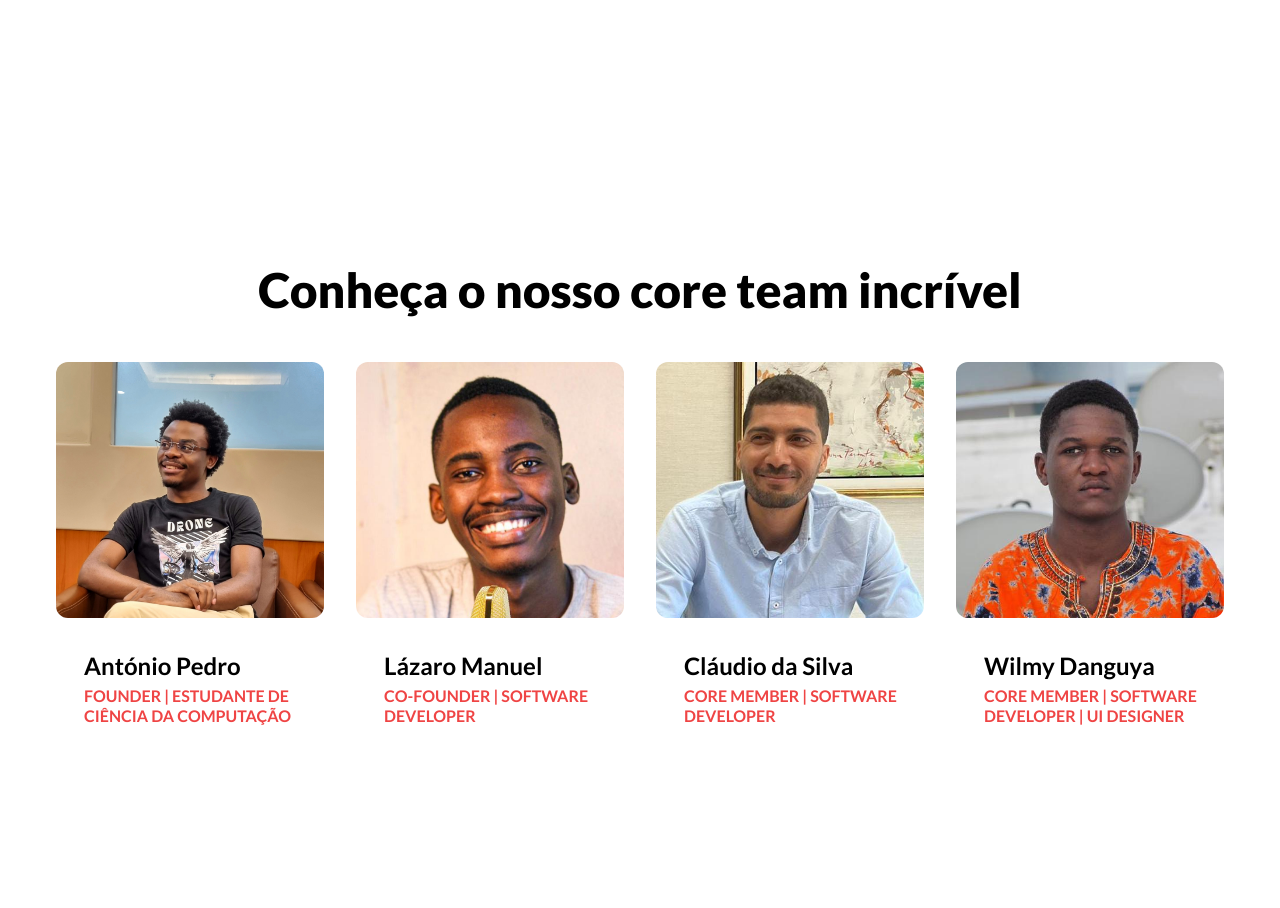
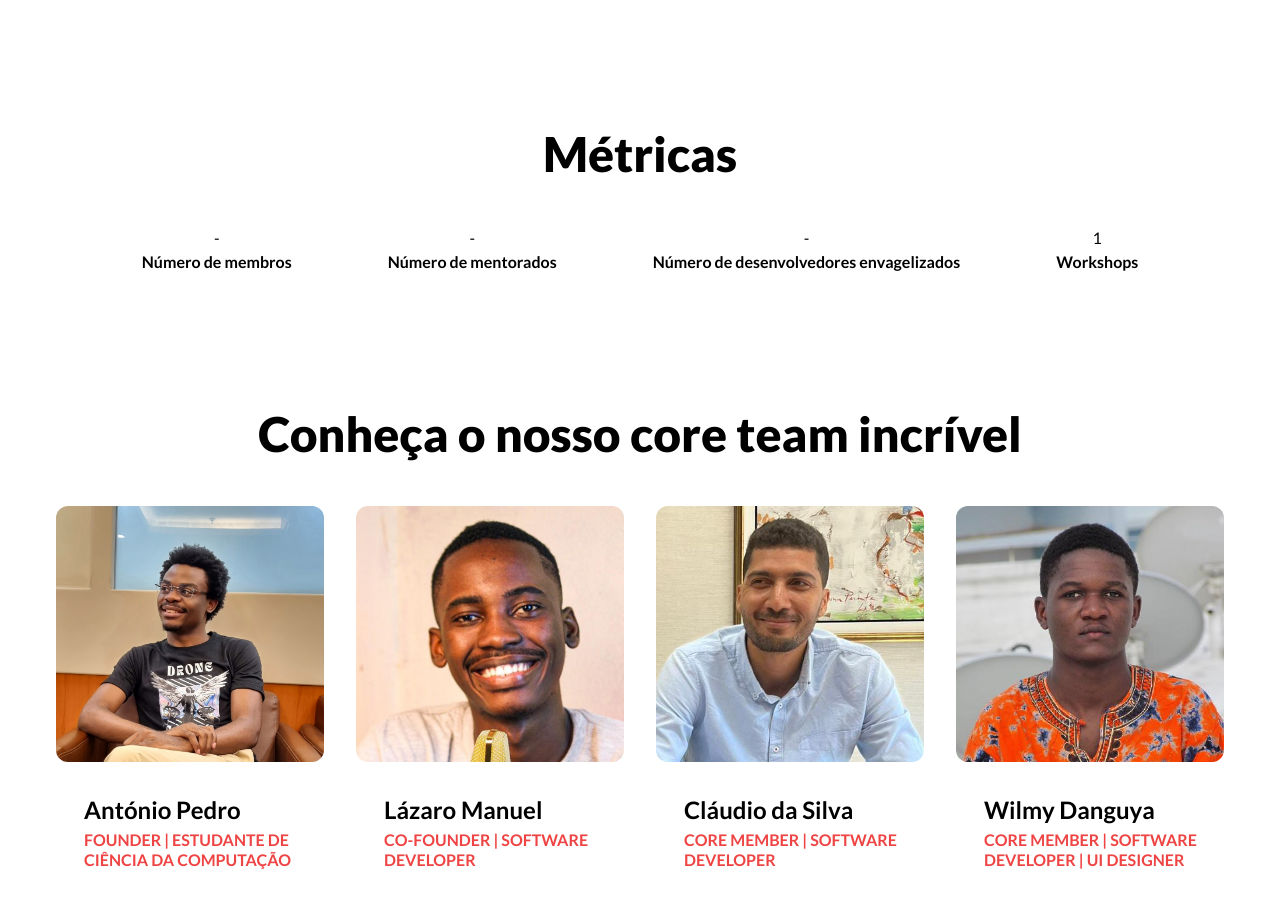
Before and after one commit to angolaosc/angolaosc.org, a Next.js app: page / in a window 1280 px wide. Shown: the part 4000-4908 px from the top of the page. Built offline with nearby package versions, Linux system fonts and the light colour scheme.

Commit message:
Adicionando a base do métricas

```diff
--- /dev/null
+++ b/src/app/components/metrics/index.tsx
@@ -0,0 +1,46 @@
+import React from "react";
+import MetricItem from "./metricItem";
+
+interface MetricType{
+    title: String,
+    value: number
+
+}
+const metrics:Array<MetricType> = [
+    {
+        title: "Número de membros",
+        value:-1
+    },
+    {
+        title: "Número de mentorados",
+        value: -1
+    },
+    {
+        title: "Número de desenvolvedores envagelizados",
+        value: -1
+    }, {
+        title: "Workshops",
+        value: 1
+    }
+];
+
+function Metrics({ ...rest }) {
+  return (
+    <section
+      {...rest}
+
+    >
+        <h1 className="xl:text-5xl text-3xl font-extrabold leading-[130%] md:text-center mb-12">Métricas</h1>
+
+        <div className="flex gap-4 grid-cols-2">
+            {
+                metrics.map((metric:MetricType, index)=>(
+                    <MetricItem key={index} title={metric.title} value={metric.value}/>
+                ))
+            }
+        </div>
+    </section>
+  );
+}
+
+export default Metrics;
--- /dev/null
+++ b/src/app/components/metrics/metricItem/index.tsx
@@ -0,0 +1,12 @@
+import { useEffect, useState } from "react"
+
+export default function MetricItem  ({title, value}:any){
+
+
+    return (
+        <div className="px-10 py-25">
+            <div className="text-center">{value >= 0 ? value: "-"}</div>
+            <div><strong>{title}</strong></div>
+        </div>
+    )
+}
--- a/src/app/page.tsx
+++ b/src/app/page.tsx
@@ -4,6 +4,7 @@ import Headline from "./components/headline";
 import Tape from "./components/tape";
 import Purpose from "./components/section-itens";
 import Motivations from "./components/motivations";
+import Metrics from "./components/metrics"
 import { Element } from "react-scroll";
 import { PURPOSES } from "@/utils/data/purposes";
 import OurTeam from "./components/our-team";
@@ -51,6 +52,9 @@ export default function Home() {
       <Element name="program">
         <Program />
       </Element>
+      <Element name="metrics">
+          <Metrics/>
+      </Element>
       <Element name="our-team">
         <OurTeam />
       </Element>
```
Also changed, not shown: 1 other file (tests, documents, lock files or other folders).
